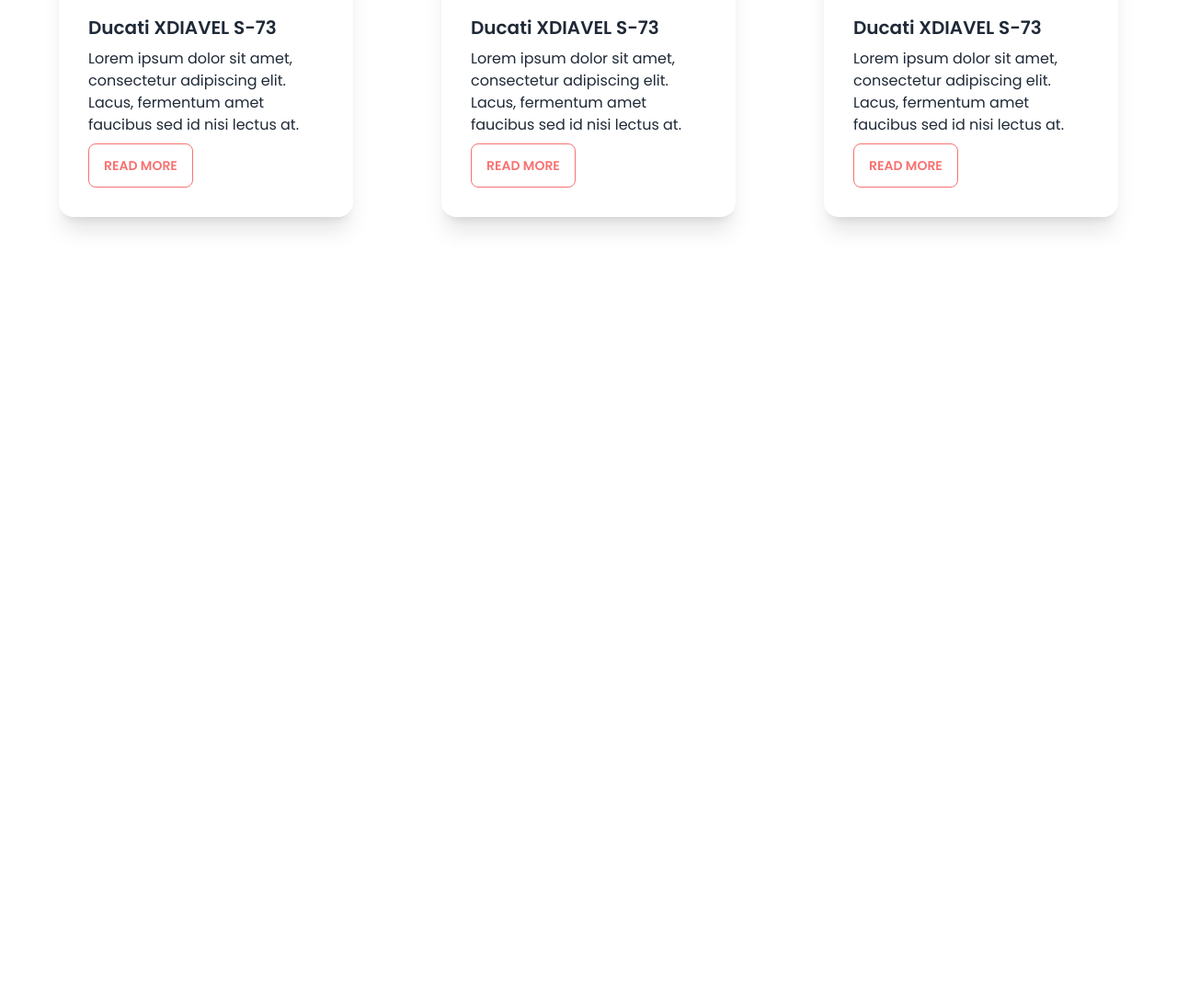
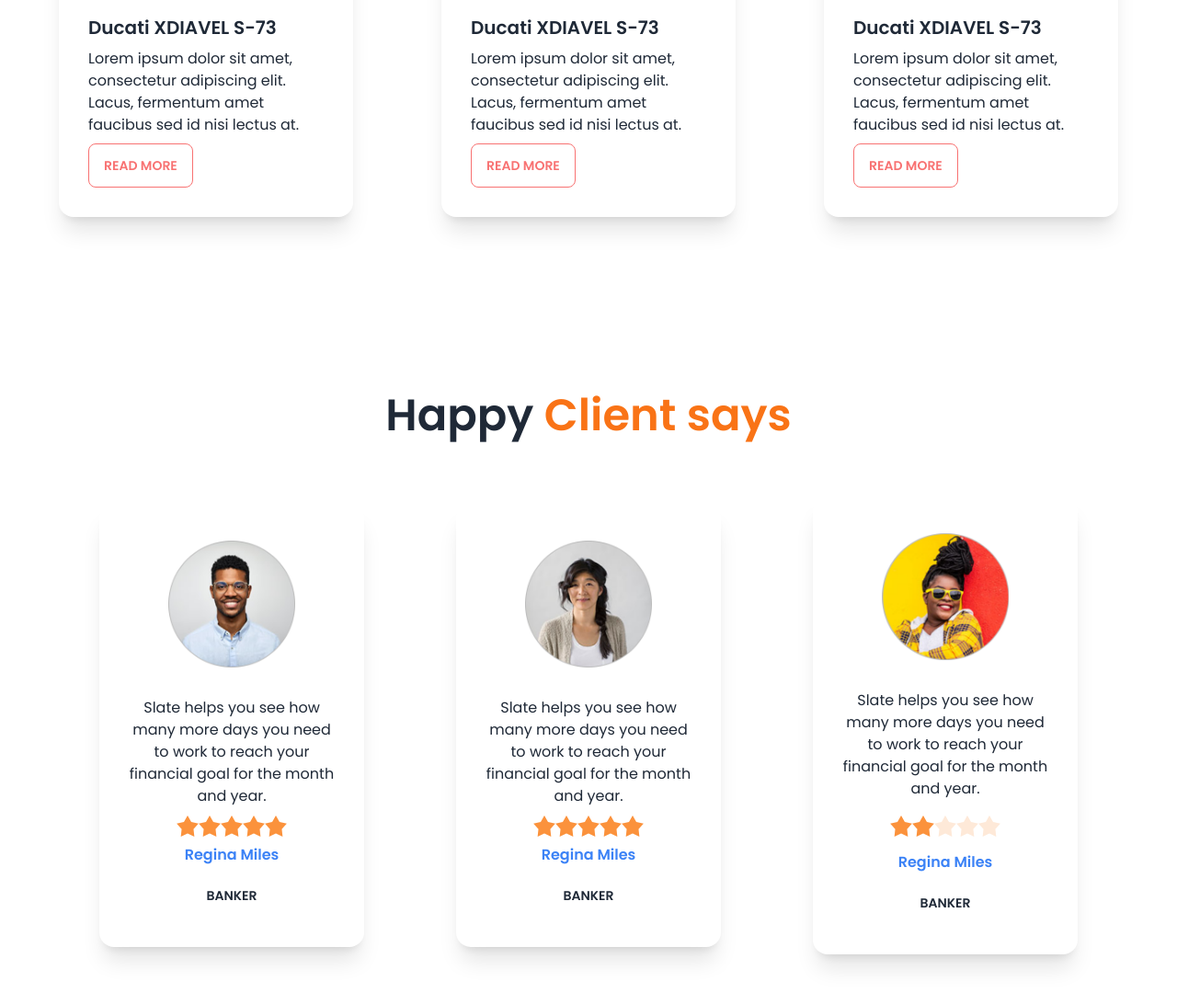
Before and after one commit to CodeWithIfty/biker-zone-website-using-daisyui, a plain HTML site: page index.html in a window 1280 px wide. Shown: the part 1720-2812 px from the top of the page at 92% size. Before the commit the page ends 2020 px from the top, so only its background shows below. Drawn offline with nearby package versions, Linux system fonts and the light colour scheme.

Commit message:
Added happy client section

```diff
--- a/index.html
+++ b/index.html
@@ -101,7 +101,7 @@
               <button class="btn btn-error text-white">Purchase</button>
             </div>
             <div class="w-1.5/4">
-              <img src="/images/slider/bike2.png" class="w-full" />
+              <img src="./images/slider/bike2.png" class="w-full" />
             </div>
           </div>
           <div class="absolute flex justify-between transform -translate-y-1/2 left-5 right-5 top-1/2">
@@ -117,7 +117,7 @@
               <button class="btn btn-error text-white">Purchase</button>
             </div>
             <div class="w-1.5/4">
-              <img src="/images/slider/bike3.png" class="w-full" />
+              <img src="./images/slider/bike3.png" class="w-full" />
             </div>
           </div>
           <div class="absolute flex justify-between transform -translate-y-1/2 left-5 right-5 top-1/2">
@@ -133,7 +133,7 @@
               <button class="btn btn-error text-white">Purchase</button>
             </div>
             <div class="w-1.5/4">
-              <img src="/images/slider/bike4.png" class="w-full" />
+              <img src="./images/slider/bike4.png" class="w-full" />
             </div>
           </div>
           <div class="absolute flex justify-between transform -translate-y-1/2 left-5 right-5 top-1/2">
@@ -195,6 +195,88 @@
           </div>
         </div>
       </section>
+
+      <!-- Happy Client Section -->
+      <section class="md:max-w-screen-md lg:max-w-screen-lg xl:max-w-screen-xl 2xl:max-w-screen-2xl px-6 md:mx-auto py-16">
+        <!-- Heading -->
+        <h1 class="text-center py-16 md:text-5xl text-4xl font-semibold">Happy <span class="text-orange-500">Client says</span></h1>
+        <!-- Card Container -->
+        <div class=" flex justify-center items-center gap-4 mx-auto md:justify-evenly flex-col md:flex-row">
+          <!-- Card 1 -->
+          <div class="card w-72 bg-base-100 shadow-xl">
+            <figure class="px-10 pt-10">
+              <img src="./images/others/user-1.png" alt="Shoes" class="rounded-3xl w-2/3" />
+            </figure>
+            <div class="card-body items-center text-center">
+              <p>Slate helps you see how
+                many more days you need
+                to work to reach your financial
+                goal for the month and year.</p>
+              <div class="rating">
+                <input type="radio" name="rating-2" class="mask mask-star-2 bg-orange-400" />
+                <input type="radio" name="rating-2" class="mask mask-star-2 bg-orange-400" checked />
+                <input type="radio" name="rating-2" class="mask mask-star-2 bg-orange-400" />
+                <input type="radio" name="rating-2" class="mask mask-star-2 bg-orange-400" />
+                <input type="radio" name="rating-2" class="mask mask-star-2 bg-orange-400" />
+              </div>
+              <h2 class="card-title text-base text-blue-500">Regina Miles</h2>
+              <div class="card-actions">
+                <button class="btn btn-ghost">Banker</button>
+              </div>
+            </div>
+          </div>
+
+          <!-- Card 2 -->
+          <div class="card w-72 bg-base-100 shadow-xl">
+            <figure class="px-10 pt-10">
+              <img src="./images/others/user-2.png" alt="Shoes" class="rounded-3xl w-2/3" />
+            </figure>
+            <div class="card-body items-center text-center">
+              <p>Slate helps you see how
+                many more days you need
+                to work to reach your financial
+                goal for the month and year.</p>
+              <div class="rating">
+                <input type="radio" name="rating-2" class="mask mask-star-2 bg-orange-400" />
+                <input type="radio" name="rating-2" class="mask mask-star-2 bg-orange-400" checked />
+                <input type="radio" name="rating-2" class="mask mask-star-2 bg-orange-400" />
+                <input type="radio" name="rating-2" class="mask mask-star-2 bg-orange-400" />
+                <input type="radio" name="rating-2" class="mask mask-star-2 bg-orange-400" />
+              </div>
+              <h2 class="card-title text-base text-blue-500">Regina Miles</h2>
+              <div class="card-actions">
+                <button class="btn btn-ghost">Banker</button>
+              </div>
+            </div>
+          </div>
+
+          <!-- Card 3 -->
+          <div class="card w-72 bg-base-100 shadow-xl">
+            <figure class="px-10 pt-10">
+              <img src="./images/others/user-3.png" alt="Shoes" class="rounded-3xl w-2/3" />
+            </figure>
+            <div class="card-body items-center text-center">
+              <p>Slate helps you see how
+                many more days you need
+                to work to reach your financial
+                goal for the month and year.</p>
+              <div class="rating py-2">
+                <input type="radio" name="rating-2" class="mask mask-star-2 bg-orange-400" />
+                <input type="radio" name="rating-2" class="mask mask-star-2 bg-orange-400" checked />
+                <input type="radio" name="rating-2" class="mask mask-star-2 bg-orange-400" />
+                <input type="radio" name="rating-2" class="mask mask-star-2 bg-orange-400" />
+                <input type="radio" name="rating-2" class="mask mask-star-2 bg-orange-400" />
+              </div>
+              <h2 class="card-title text-base text-blue-500">Regina Miles</h2>
+              <div class="card-actions">
+                <button class="btn btn-ghost">Banker</button>
+              </div>
+            </div>
+          </div>
+        </div>
+      </section>
+
+
     </main>
     <footer></footer>
   </body>
```
